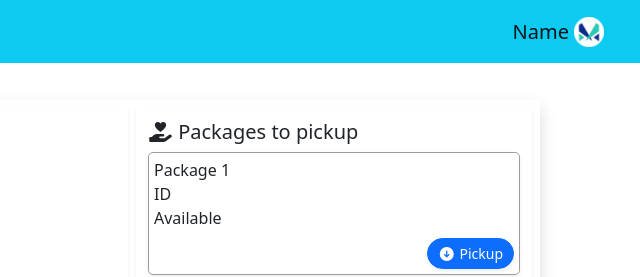
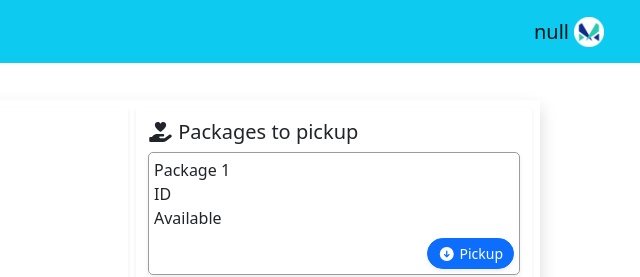
Before and after one commit to DrMadhushan/icproject, an Electron app: page src/dashboard.html in a window 1000 px wide. Shown: the top 277 px of the page, 360-1000 px from the left. Drawn offline with Linux system fonts and the light colour scheme.

Commit message:
carry session data locally across pages

```diff
--- a/src/dashboard.html
+++ b/src/dashboard.html
@@ -10,16 +10,17 @@
     <link rel="stylesheet" href="css/dashboard.css">
     <script src="assets/fontawesome/js/all.js"></script>
     <script src="assets/bootstrap/js/bootstrap.js"></script>
+    <script src="js/dashboard.js"></script>
   </head>
-  <body>
+  <body onload="initDash()">
     <nav class="navbar navbar-light bg-info d-flex justify-content-lg-between fixed-top">
       <div class="container-fluid">
         <a class="navbar-brand p-2 logo" href="login.html">
           <img src="assets/img/favicon.png" alt="" width="30" height="30" class="d-inline-block align-text-top">
           Maker Mate
         </a>
-        <div class="d-flex navbar-brand p-2">
-          <div class="profile"> Name</div>
+        <div class="d-flex navbar-brand p-2" id="nav_profile">
+          <div class="profile"><i>Loading... </i> </div>
           <img src="assets/img/favicon.png" width="30" height="30" class="d-inline-block align-text-top">
         </div>
       </div>
--- /dev/null
+++ b/src/js/dashboard.js
@@ -0,0 +1,11 @@
+function initDash() {
+    let user_mail = sessionStorage.getItem("current_user");
+    let token = sessionStorage.getItem("token");
+    console.log(user_mail);
+    console.log(token);
+    let nav_right = document.getElementById('nav_profile');
+    nav_right.innerHTML = `
+    <div class="profile">${user_mail} </div>
+    <img src="assets/img/favicon.png" width="30" height="30" class="d-inline-block align-text-top">
+    `
+}
```
